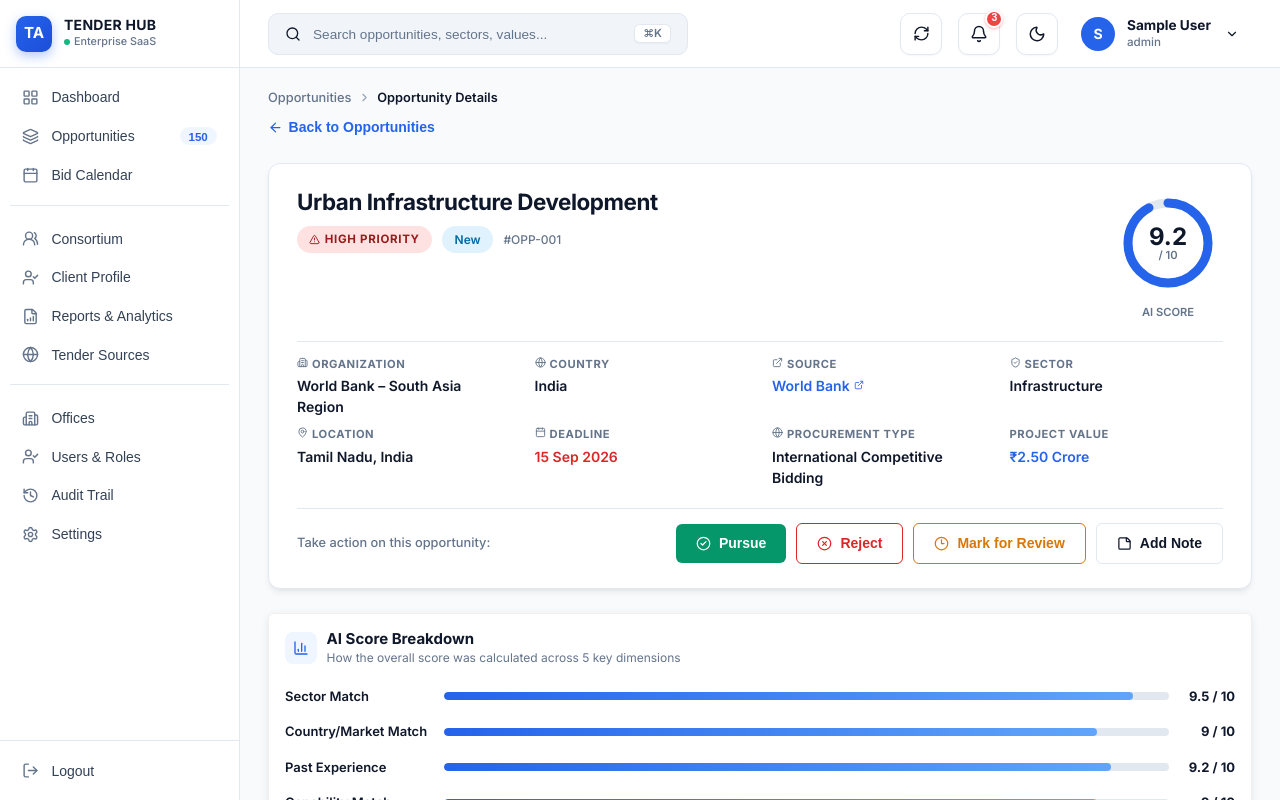
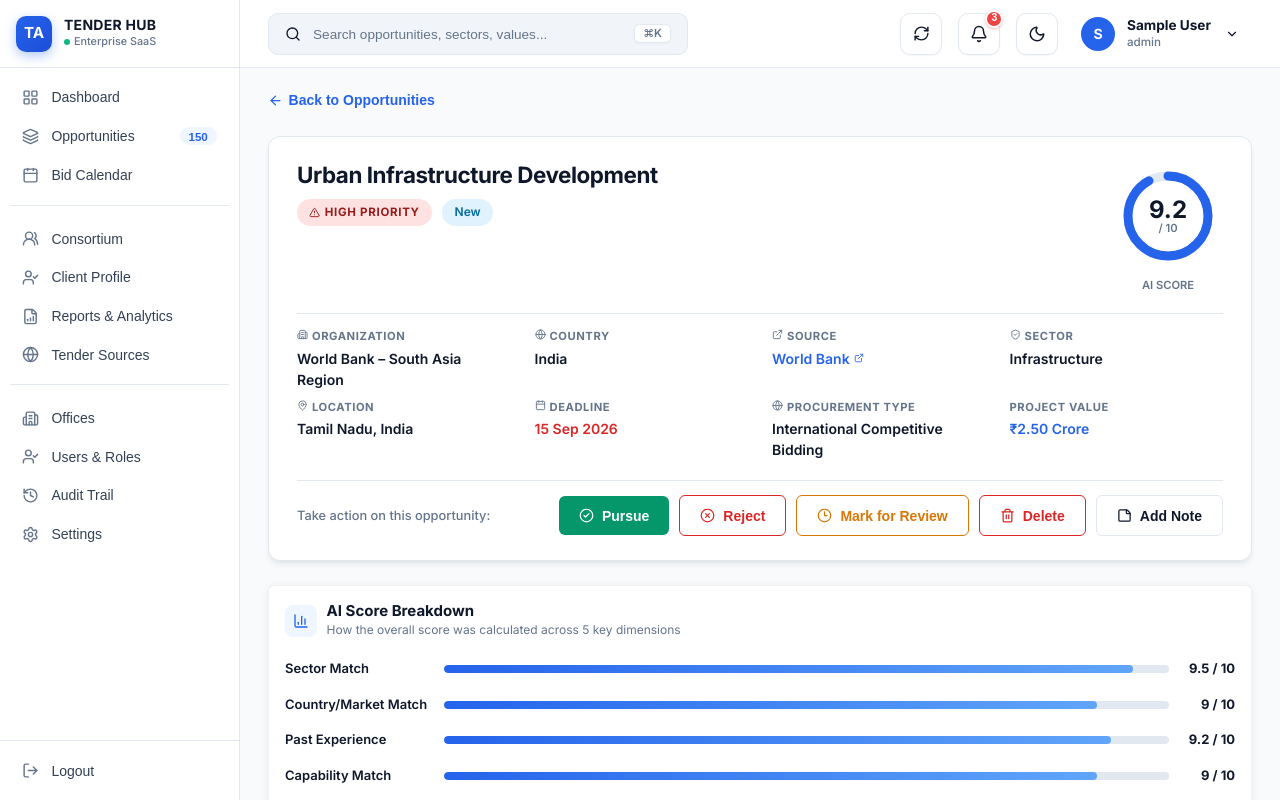
Before and after one commit to sakishnu50/Tender_Association, a React (Vite) app: page /opportunities/1 in a window 1280 px wide. Built offline with nearby package versions, Linux system fonts and the light colour scheme; sample sign-in values are in the browser's storage.

Commit message:
Upadate opportunitydetail page

```diff
--- a/src/components/ui/OpportunityHeader.jsx
+++ b/src/components/ui/OpportunityHeader.jsx
@@ -9,7 +9,8 @@ import {
   XCircle,
   Clock3,
   StickyNote,
-  ExternalLink
+  ExternalLink,
+  Trash2
 } from 'lucide-react';
 import PriorityBadge from './PriorityBadge';
 import ScoreRing from './ScoreRing';
@@ -43,6 +44,7 @@ export default function OpportunityHeader({
   onPursue,
   onReject,
   onReview,
+  onDelete,
   onAddNote
 }) {
   if (!opportunity) return null;
@@ -65,9 +67,6 @@ export default function OpportunityHeader({
           <div style={{ display: 'flex', alignItems: 'center', gap: '0.625rem', flexWrap: 'wrap' }}>
             <PriorityBadge priority={opportunity.priority} />
             <StatusBadge status={status} />
-            <span style={{ fontSize: '0.75rem', color: 'var(--text-muted)', fontWeight: 500 }}>
-              #{opportunity.id}
-            </span>
           </div>
         </div>
 
@@ -188,6 +187,9 @@ export default function OpportunityHeader({
           <button className="btn btn-review" onClick={onReview} id="btn-review-opp">
             <Clock3 size={15} /> Mark for Review
           </button>
+          <button className="btn btn-delete" onClick={onDelete} id="btn-delete-opp">
+            <Trash2 size={15} /> Delete
+          </button>
           <button className="btn btn-note" onClick={onAddNote} id="btn-add-note-opp">
             <StickyNote size={15} /> Add Note
           </button>
--- a/src/index.css
+++ b/src/index.css
@@ -1169,8 +1169,8 @@ body {
 }
 .btn-pursue  { background: #059669; color: #fff; border: none; }
 .btn-pursue:hover  { background: #047857; box-shadow: 0 4px 12px rgba(5,150,105,0.25); }
-.btn-reject  { background: transparent; border: 1px solid #DC2626; color: #DC2626; }
-.btn-reject:hover  { background: #FEE2E2; }
+.btn-reject, .btn-delete  { background: transparent; border: 1px solid #DC2626; color: #DC2626; }
+.btn-reject:hover, .btn-delete:hover  { background: #FEE2E2; }
 .btn-review  { background: transparent; border: 1px solid #D97706; color: #D97706; }
 .btn-review:hover  { background: #FEF3C7; }
 .btn-note    { background: transparent; border: 1px solid var(--border-color); color: var(--text-main); }
--- a/src/views/OpportunityDetailsView.jsx
+++ b/src/views/OpportunityDetailsView.jsx
@@ -1,6 +1,7 @@
 import React, { useState, useCallback, useMemo } from 'react';
-import { ArrowLeft, ChevronRight, CheckCircle2, FileText, Download, Check, X } from 'lucide-react';
+import { ArrowLeft, CheckCircle2, FileText, Download, Check, X } from 'lucide-react';
 import { useParams, useSearchParams, useLocation, useNavigate } from 'react-router-dom';
+import { useQueryClient } from '@tanstack/react-query';
 
 import OpportunityHeader from '../components/ui/OpportunityHeader';
 import ScoreBreakdown    from '../components/ui/ScoreBreakdown';
@@ -23,6 +24,9 @@ function uid() { return `DYN-${++_seq}`; }
 
 /* ─── Inner Content Component (re-keyed per opportunity) ─── */
 function OpportunityDetailsContent({ opportunity, onBack, calendarDate }) {
+  const navigate = useNavigate();
+  const queryClient = useQueryClient();
+
   // Local status state (decoupled from global list)
   const [status, setStatus] = useState(opportunity?.status || 'New');
 
@@ -73,16 +77,51 @@ function OpportunityDetailsContent({ opportunity, onBack, calendarDate }) {
     });
   }, [pushEntry]);
 
+  const handleDelete = useCallback(() => {
+    const oppId = opportunity?.id;
+    if (!oppId) return;
+
+    // 1. Remove from in-memory mockOpportunities if present
+    const mockIdx = mockOpportunities.findIndex((item) => item.id === oppId);
+    if (mockIdx !== -1) {
+      mockOpportunities.splice(mockIdx, 1);
+    }
+
+    // 2. Remove from persistent localStorage stores
+    ['iot_all_opportunities', 'iot_opportunities'].forEach((storageKey) => {
+      try {
+        const stored = localStorage.getItem(storageKey);
+        if (stored) {
+          const list = JSON.parse(stored);
+          if (Array.isArray(list)) {
+            const updated = list.filter((item) => item.id !== oppId);
+            localStorage.setItem(storageKey, JSON.stringify(updated));
+          }
+        }
+      } catch (e) {
+        console.error(`Error deleting opportunity from ${storageKey}:`, e);
+      }
+    });
+
+    // 3. Invalidate & update React Query cache for immediate list refresh
+    try {
+      queryClient.setQueriesData({ queryKey: ['opportunities'] }, (old) => {
+        if (!Array.isArray(old)) return [];
+        return old.filter((item) => item.id !== oppId);
+      });
+      queryClient.invalidateQueries({ queryKey: ['opportunities'] });
+    } catch (e) {
+      console.error('Error updating React Query cache:', e);
+    }
+
+    // 4. Navigate back to Opportunities list page
+    navigate('/opportunities');
+  }, [opportunity?.id, queryClient, navigate]);
+
   return (
     <div className="page-container">
-      {/* ── 1. Breadcrumb + Back ── */}
+      {/* ── 1. Back button ── */}
       <div style={{ display: 'flex', flexDirection: 'column', gap: '0.5rem' }}>
-        <nav className="breadcrumb" aria-label="Breadcrumb">
-          <span>{calendarDate ? 'Bid Calendar' : 'Opportunities'}</span>
-          <ChevronRight size={13} className="breadcrumb-sep" />
-          <span className="breadcrumb-current">Opportunity Details</span>
-        </nav>
-
         <button
           id="btn-back-to-opportunities"
           onClick={onBack}
@@ -115,6 +154,7 @@ function OpportunityDetailsContent({ opportunity, onBack, calendarDate }) {
         onPursue={handlePursue}
         onReject={handleReject}
         onReview={handleReview}
+        onDelete={handleDelete}
         onAddNote={() => setNoteOpen(true)}
       />
 
```
